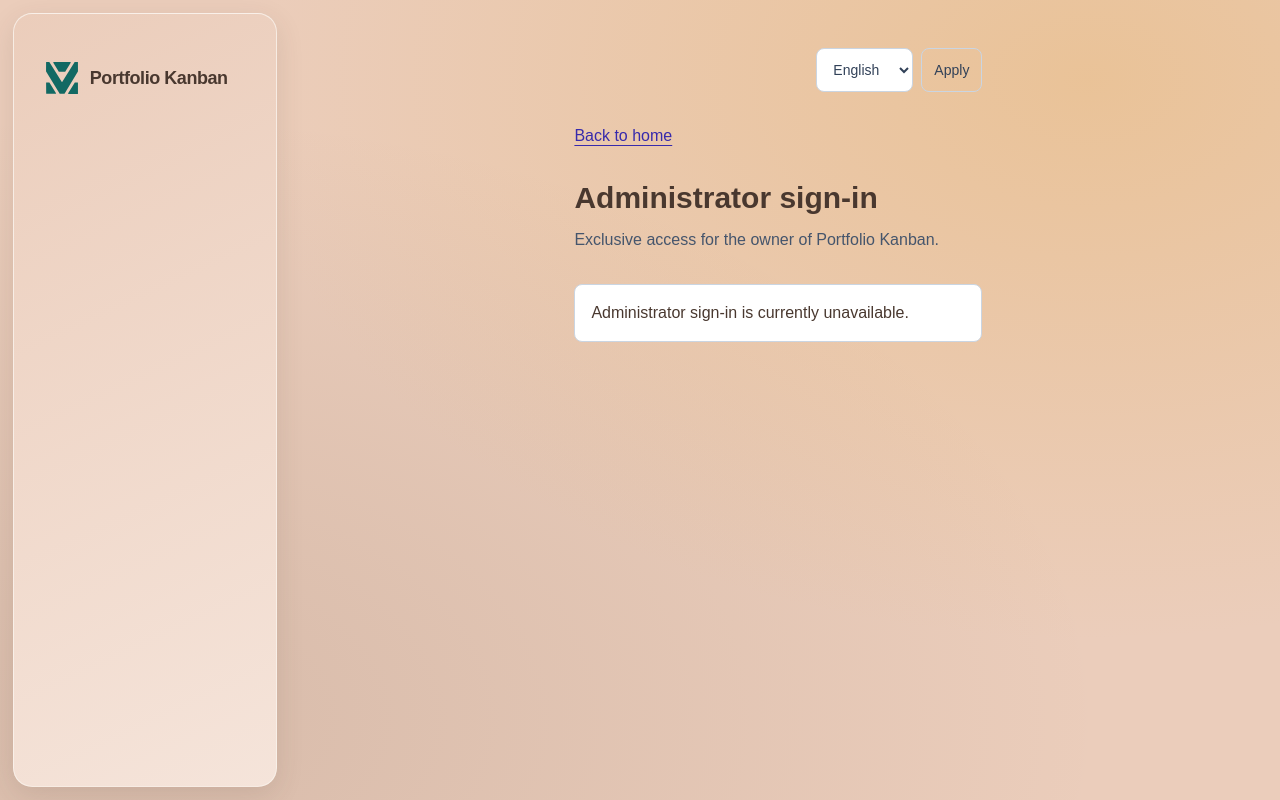
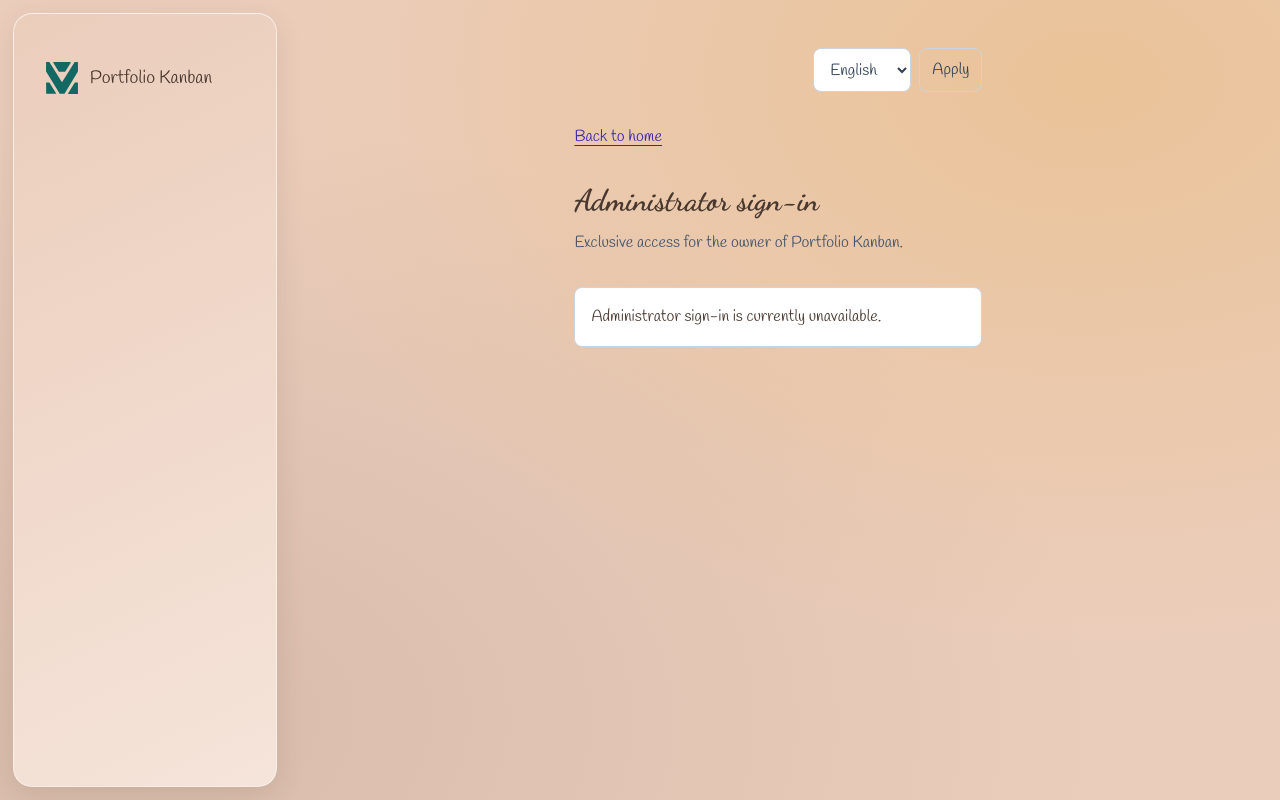
Before and after one commit to VictorMateu/public-kanban, a Next.js app: page /admin/login in a window 1280 px wide. Built offline with nearby package versions, Linux system fonts and the light colour scheme; no server answers.

Commit message:
feat(ui): integrate Dancing Script and Handlee typography

```diff
--- a/app/admin/login/login-form.tsx
+++ b/app/admin/login/login-form.tsx
@@ -10,14 +10,14 @@ export function LoginForm() {
   return (
     <form action={action} className="mt-8 space-y-5">
       <div>
-        <label htmlFor="email" className="block text-sm font-medium">{t("email")}</label>
+        <label htmlFor="email" className="block text-sm font-normal">{t("email")}</label>
         <input
           id="email" name="email" type="email" autoComplete="username" required maxLength={254}
           className="mt-2 w-full rounded-lg border border-slate-400 px-3 py-2 focus-visible:outline-2 focus-visible:outline-offset-2 focus-visible:outline-indigo-700"
         />
       </div>
       <div>
-        <label htmlFor="password" className="block text-sm font-medium">{t("password")}</label>
+        <label htmlFor="password" className="block text-sm font-normal">{t("password")}</label>
         <input
           id="password" name="password" type="password" autoComplete="current-password" required maxLength={1024}
           className="mt-2 w-full rounded-lg border border-slate-400 px-3 py-2 focus-visible:outline-2 focus-visible:outline-offset-2 focus-visible:outline-indigo-700"
@@ -26,7 +26,7 @@ export function LoginForm() {
       <p role="status" aria-live="polite" className="text-sm text-red-800">{state.error ? t(state.error) : null}</p>
       <button
         type="submit" disabled={pending}
-        className="w-full rounded-lg bg-indigo-700 px-4 py-3 font-medium text-white hover:bg-indigo-800 focus-visible:outline-2 focus-visible:outline-offset-2 focus-visible:outline-indigo-700 disabled:opacity-60"
+        className="w-full rounded-lg bg-indigo-700 px-4 py-3 font-normal text-white hover:bg-indigo-800 focus-visible:outline-2 focus-visible:outline-offset-2 focus-visible:outline-indigo-700 disabled:opacity-60"
       >
         {pending ? t("signingIn") : t("signIn")}
       </button>
--- a/app/admin/sign-out-form.tsx
+++ b/app/admin/sign-out-form.tsx
@@ -11,7 +11,7 @@ export function SignOutForm() {
     <form action={action} className="mt-8">
       <button
         type="submit" disabled={pending}
-        className="rounded-lg bg-indigo-700 px-4 py-3 font-medium text-white hover:bg-indigo-800 focus-visible:outline-2 focus-visible:outline-offset-2 focus-visible:outline-indigo-700 disabled:opacity-60"
+        className="rounded-lg bg-indigo-700 px-4 py-3 font-normal text-white hover:bg-indigo-800 focus-visible:outline-2 focus-visible:outline-offset-2 focus-visible:outline-indigo-700 disabled:opacity-60"
       >
         {pending ? t("signingOut") : t("signOut")}
       </button>
--- a/app/globals.css
+++ b/app/globals.css
@@ -11,12 +11,10 @@
   --palette-sage-soft: #e8efdf;
 }
 
-@theme {
-  --font-sans: Arial, Helvetica, sans-serif;
-}
-
-/* Components use roles so palette changes stay in this file. */
+/* Components use semantic font and color roles from this file. */
 @theme inline {
+  --font-sans: var(--font-handlee), cursive;
+  --font-heading: var(--font-dancing-script), cursive;
   --color-background: var(--palette-cream);
   --color-foreground: var(--palette-espresso);
   --color-surface: var(--palette-cream);
@@ -32,10 +30,32 @@
   --color-focus: var(--palette-espresso);
 }
 
-body {
-  background: var(--palette-cream);
-  color: var(--palette-espresso);
-  font-family: var(--font-sans);
+@layer base {
+  body {
+    background: var(--palette-cream);
+    color: var(--palette-espresso);
+    font-family: var(--font-sans);
+    font-size: var(--text-base);
+    font-weight: var(--font-weight-normal);
+    font-synthesis: none;
+    line-height: 1.6;
+  }
+
+  :where(h1, h2, h3, h4, h5, h6) {
+    font-family: var(--font-heading);
+    font-size: var(--text-xl);
+    font-weight: var(--font-weight-semibold);
+    line-height: 1.3;
+  }
+
+  h1 {
+    font-size: var(--text-3xl);
+    font-weight: var(--font-weight-bold);
+  }
+
+  :where(h2, h3) {
+    font-size: var(--text-2xl);
+  }
 }
 
 .workspace-stage {
--- a/app/layout.tsx
+++ b/app/layout.tsx
@@ -1,9 +1,24 @@
 import type { Metadata } from "next";
+import { Dancing_Script, Handlee } from "next/font/google";
 import type { ReactNode } from "react";
 import { NextIntlClientProvider } from "next-intl";
 import { getLocale, getTranslations } from "next-intl/server";
 import { AppShell } from "../components/app-shell";
 import "./globals.css";
+
+const dancingScript = Dancing_Script({
+  subsets: ["latin"],
+  weight: "variable",
+  display: "swap",
+  variable: "--font-dancing-script",
+});
+
+const handlee = Handlee({
+  subsets: ["latin"],
+  weight: "400",
+  display: "swap",
+  variable: "--font-handlee",
+});
 
 export async function generateMetadata(): Promise<Metadata> {
   const t = await getTranslations("Metadata");
@@ -13,7 +28,7 @@ export async function generateMetadata(): Promise<Metadata> {
 export default async function RootLayout({ children }: { children: ReactNode }) {
   const locale = await getLocale();
   return (
-    <html lang={locale}>
+    <html lang={locale} className={`${dancingScript.variable} ${handlee.variable}`}>
       <body>
         <NextIntlClientProvider>
           <AppShell>{children}</AppShell>
--- a/components/app-shell.tsx
+++ b/components/app-shell.tsx
@@ -13,7 +13,7 @@ export async function AppShell({ children }: { children: ReactNode }) {
       <aside aria-label={t("sidebar")} className="workspace-sidebar">
         <div className="flex items-center justify-center gap-3 md:justify-start">
           <Image src="/brand/logo.svg" alt="" width={32} height={32} className="size-8 shrink-0 object-contain" />
-          <p className="sr-only text-lg font-semibold tracking-tight md:not-sr-only">Portfolio Kanban</p>
+          <p className="sr-only text-lg font-normal md:not-sr-only">Portfolio Kanban</p>
         </div>
       </aside>
       <div className="workspace-content">{children}</div>
--- a/components/language-switcher.tsx
+++ b/components/language-switcher.tsx
@@ -9,13 +9,13 @@ export async function LanguageSwitcher() {
     <form action={setLocale} className="flex items-center gap-2">
       <label>
         <span className="sr-only">{t("label")}</span>
-        <select name="locale" defaultValue={locale} className="min-h-11 rounded-lg border border-slate-300 bg-white px-3 py-2 text-sm text-slate-700 focus-visible:outline-2 focus-visible:outline-offset-4 focus-visible:outline-indigo-700">
+        <select name="locale" defaultValue={locale} className="min-h-11 rounded-lg border border-slate-300 bg-white px-3 py-2 text-base text-slate-700 focus-visible:outline-2 focus-visible:outline-offset-4 focus-visible:outline-indigo-700">
           <option value="en" lang="en">English</option>
           <option value="es" lang="es">Español</option>
           <option value="ca" lang="ca">Català</option>
         </select>
       </label>
-      <button type="submit" className="min-h-11 rounded-lg border border-slate-300 px-3 py-2 text-sm font-medium text-slate-700 hover:border-indigo-400 focus-visible:outline-2 focus-visible:outline-offset-4 focus-visible:outline-indigo-700">{t("apply")}</button>
+      <button type="submit" className="min-h-11 rounded-lg border border-slate-300 px-3 py-2 text-base font-normal text-slate-700 hover:border-indigo-400 focus-visible:outline-2 focus-visible:outline-offset-4 focus-visible:outline-indigo-700">{t("apply")}</button>
     </form>
   );
 }
```
Also changed, not shown: 3 other files (tests, documents, lock files or other folders).
